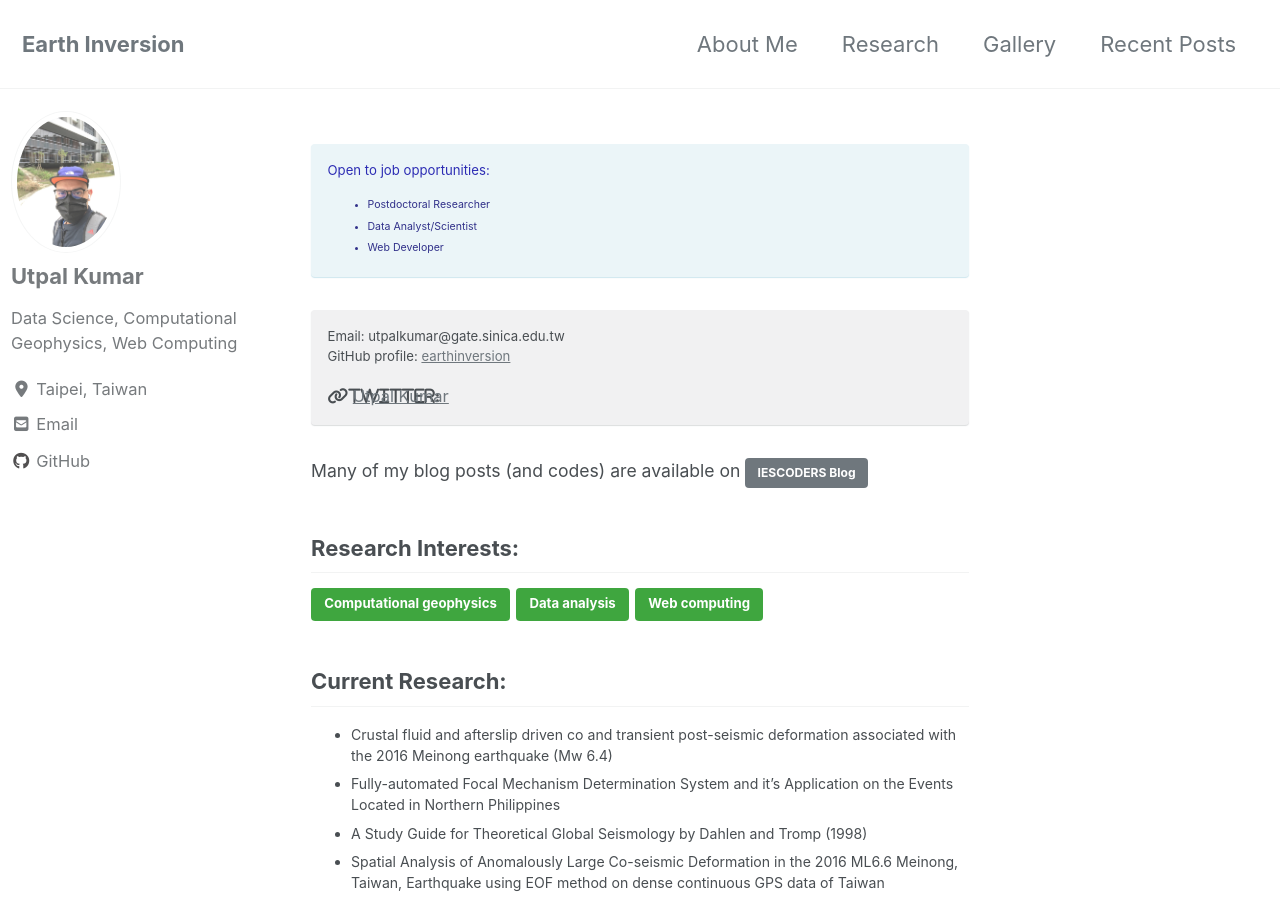
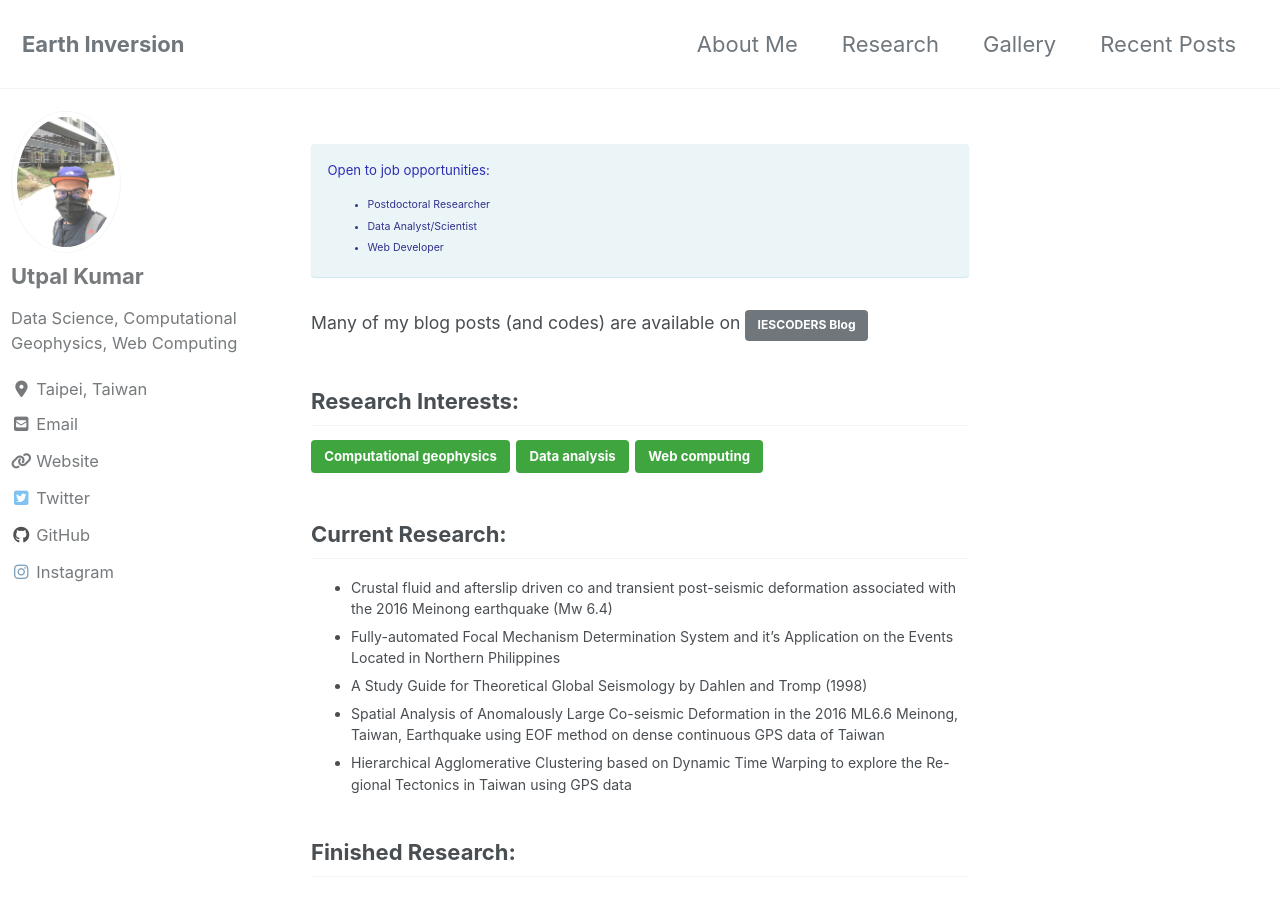
Before and after one commit to apexcodings/earthinversion.github.io, a Jekyll site: the page built from index.html, in a window 1280 px wide and 900 px high. Built offline with Jekyll 4.4.1, drawn with Linux system fonts in a browser that asks for light colours; cached includes are drawn as plain includes; nearby versions of some CDN libraries; the list of posts is cut into pages by our own code.

Commit message:
contact details icons sidebar

```diff
--- a/_config.yml
+++ b/_config.yml
@@ -118,10 +118,10 @@ author:
       url: mailto:utpalkumar50@gmail.com
     - label: "Website"
       icon: "fas fa-fw fa-link"
-      # url: "https://your-website.com"
+      url: "https://iescoders.com"
     - label: "Twitter"
       icon: "fab fa-fw fa-twitter-square"
-      # url: "https://twitter.com/"
+      url: "https://twitter.com/Utpal_Kmr"
     - label: "Facebook"
       icon: "fab fa-fw fa-facebook-square"
       # url: "https://facebook.com/"
@@ -130,20 +130,20 @@ author:
       url: "https://github.com/earthinversion"
     - label: "Instagram"
       icon: "fab fa-fw fa-instagram"
-      # url: "https://instagram.com/"
+      url: "https://www.instagram.com/utpalkrai/?hl=en"
 
 # Site Footer
 footer:
   links:
     - label: "Twitter"
       icon: "fab fa-fw fa-twitter-square"
-      # url:
+      url: "https://twitter.com/Utpal_Kmr"
     - label: "Facebook"
       icon: "fab fa-fw fa-facebook-square"
       # url:
     - label: "GitHub"
       icon: "fab fa-fw fa-github"
-      # url:
+      url: "https://github.com/earthinversion"
     - label: "GitLab"
       icon: "fab fa-fw fa-gitlab"
       # url:
@@ -152,7 +152,7 @@ footer:
       # url:
     - label: "Instagram"
       icon: "fab fa-fw fa-instagram"
-      # url:
+      url: "https://www.instagram.com/utpalkrai/?hl=en"
 
 
 # Reading Files
--- a/index.html
+++ b/index.html
@@ -9,13 +9,6 @@ author_profile: true
   <li>Data Analyst/Scientist</li>
   <li>Web Developer</li>
 </ul></div>
-
-<div class="notice--primary">
-<p>
-  Email: utpalkumar@gate.sinica.edu.tw<br>
-  GitHub profile: <a href="https://github.com/earthinversion">earthinversion</a><br>
-  <div class="fas fa-fw fa-link">Twitter:</div> <a href="https://twitter.com/Utpal_Kmr">Utpal Kumar</a>
-</p></div>
 
 
 
```
